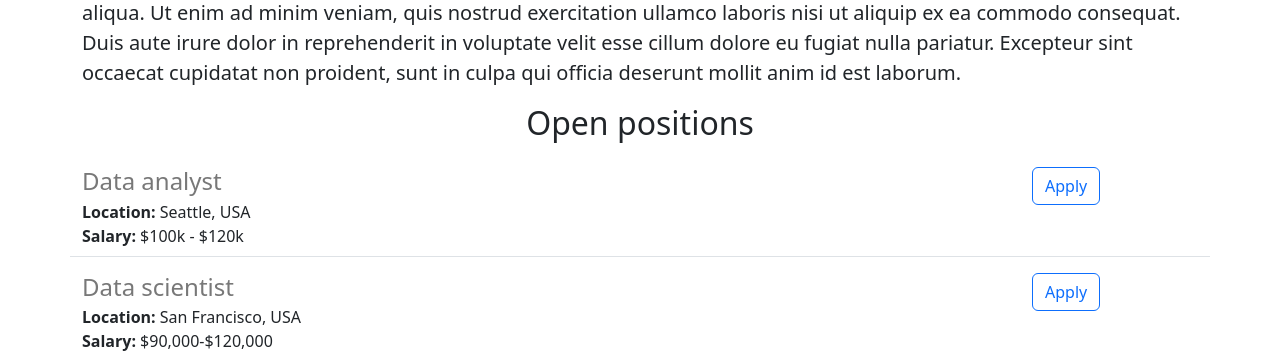
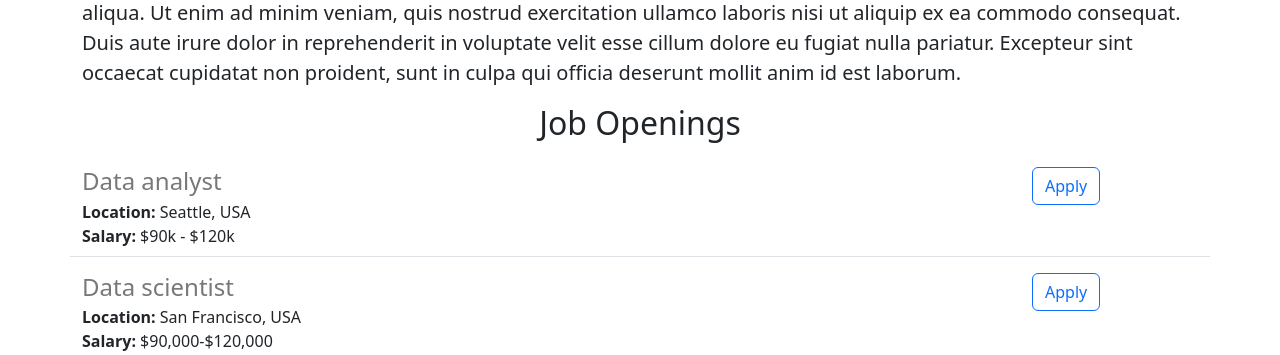
Before and after one commit to MrIronGum/abylay-careers-website-v2, a Flask app: page / in a window 1280 px wide. Shown: the part 518-873 px from the top of the page. Run offline with Flask 3, Linux system fonts and the light colour scheme.

Commit message:
added some changes to salary and job openings

```diff
--- a/app.py
+++ b/app.py
@@ -7,7 +7,7 @@ JOBS = [
         'id': 1,
         'title': 'Data analyst',
         'location': 'Seattle, USA',
-        'salary': '$100k - $120k'
+        'salary': '$90k - $120k'
     },
     {
         'id': 2,
--- a/templates/home.html
+++ b/templates/home.html
@@ -26,7 +26,7 @@
     <p class = "lead">
       Lorem ipsum dolor sit amet, consectetur adipiscing elit, sed do eiusmod tempor incididunt ut labore et dolore magna aliqua. Ut enim ad minim veniam, quis nostrud exercitation ullamco laboris nisi ut aliquip ex ea commodo consequat. Duis aute irure dolor in reprehenderit in voluptate velit esse cillum dolore eu fugiat nulla pariatur. Excepteur sint occaecat cupidatat non proident, sunt in culpa qui officia deserunt mollit anim id est laborum.</p>
 
-    <h2 class = "text-center mt-2 mb-4">Open positions</h2>
+    <h2 class = "text-center mt-2 mb-4">Job Openings</h2>
 
     <div>
       {% for job in jobs %}
```
